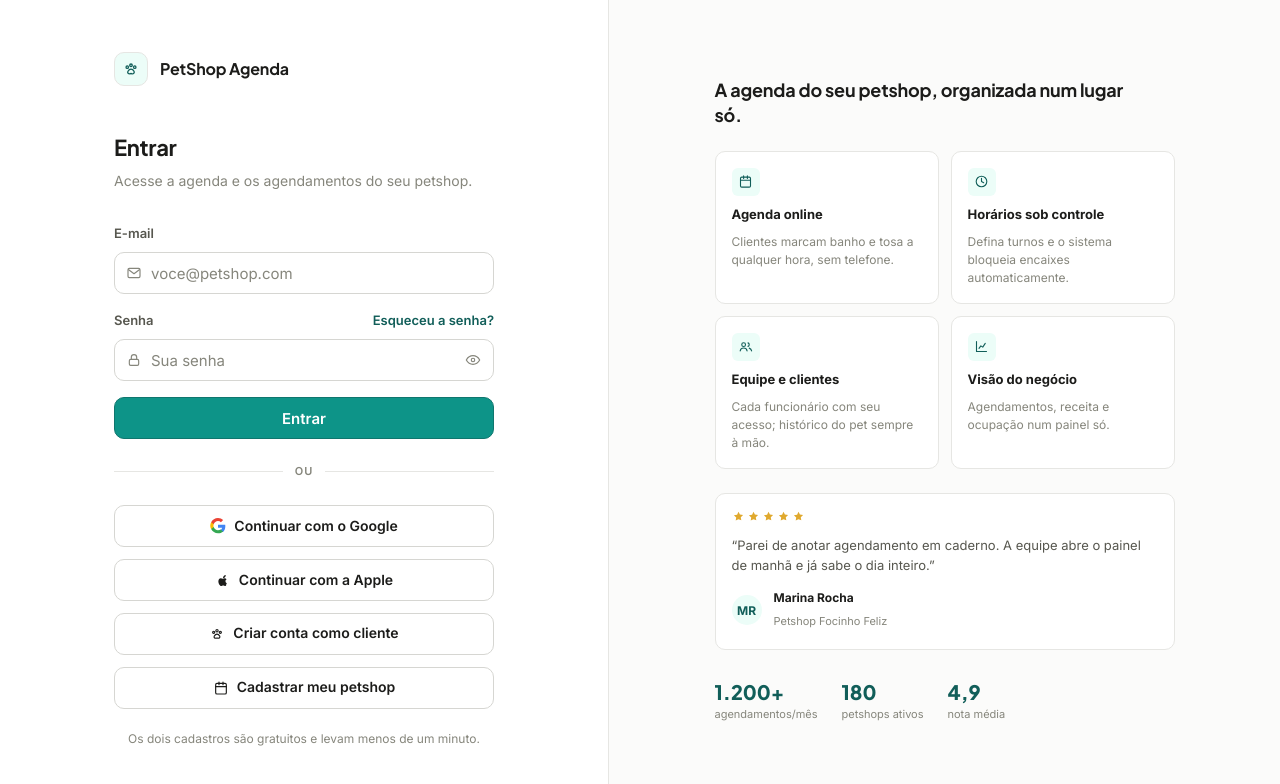
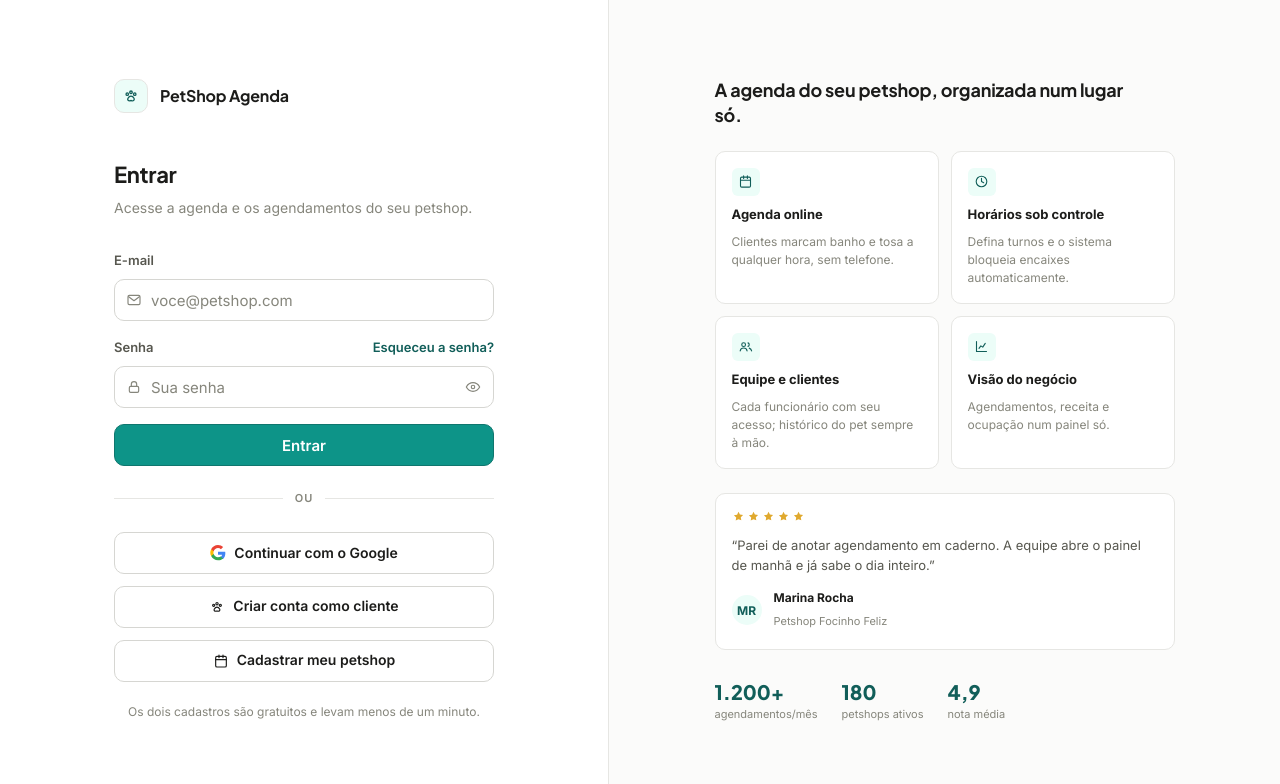
Before and after one commit to BrenoRocha1/SAAS_AGENDAMENTO_PETSHOP, a Next.js app in the folder petshop-app/: page /login in a window 1280 px wide. Shown: the top 784 px of the page. Built offline with nearby package versions, Linux system fonts and the light colour scheme.

Commit message:
fix: remover botao de login Apple mantendo apenas Google

```diff
--- a/petshop-app/src/app/login/page.tsx
+++ b/petshop-app/src/app/login/page.tsx
@@ -76,13 +76,6 @@ function IconGoogle() {
       <path fill="#34A853" d="M12 23c3.1 0 5.7-1 7.6-2.8l-3.7-2.9c-1 .7-2.3 1.1-3.9 1.1-3 0-5.6-2-6.5-4.8H1.7v3C3.6 20.5 7.5 23 12 23Z" />
       <path fill="#FBBC05" d="M5.5 13.6a6.6 6.6 0 0 1 0-4.2v-3H1.7a11 11 0 0 0 0 10.2l3.8-3Z" />
       <path fill="#EA4335" d="M12 4.6c1.7 0 3.2.6 4.4 1.7l3.3-3.3C17.7 1.1 15.1 0 12 0 7.5 0 3.6 2.5 1.7 6.4l3.8 3C6.4 6.6 9 4.6 12 4.6Z" />
-    </svg>
-  )
-}
-function IconApple() {
-  return (
-    <svg viewBox="0 0 24 24" fill="currentColor" aria-hidden="true">
-      <path d="M17.05 20.28c-.98.95-2.05.88-3.08.4-1.09-.5-2.08-.52-3.23 0-1.44.64-2.2.46-3.06-.4C3.79 16.17 4.36 9.53 8.7 9.28c1.23.06 2.09.72 2.81.76.98-.2 1.92-.77 2.98-.7 1.27.1 2.22.6 2.84 1.53-2.6 1.54-1.98 4.93.37 5.87-.47 1.22-.67 1.76-1.27 2.84l-.38.7ZM12.05 9.18c-.14-2.42 1.82-4.5 4.1-4.68.32 2.71-2.44 4.82-4.1 4.68Z" />
     </svg>
   )
 }
@@ -224,11 +217,10 @@ function ErrorBanner({ message }: { message: string }) {
   )
 }
 
-function SecondaryButtons({ googleSlot, appleSlot }: { googleSlot: React.ReactNode; appleSlot: React.ReactNode }) {
+function SecondaryButtons({ googleSlot }: { googleSlot: React.ReactNode }) {
   return (
     <div className="login-secondary-stack">
       {googleSlot}
-      {appleSlot}
       <Link href="/cadastro" className="login-btn-outline">
         <IconPaw />
         Criar conta como cliente
@@ -283,19 +275,6 @@ function LoginFormPane() {
     }
   }
 
-  async function handleApple() {
-    setError(null)
-    setOauthPending(true)
-    const supabase = createClient()
-    const { error: oauthErr } = await supabase.auth.signInWithOAuth({
-      provider: 'apple',
-      options: { redirectTo: `${window.location.origin}/auth/callback` },
-    })
-    if (oauthErr) {
-      setOauthPending(false)
-      setError('Não foi possível conectar com a Apple. Tente novamente.')
-    }
-  }
 
   return (
     <div className="login-form-inner">
@@ -379,17 +358,6 @@ function LoginFormPane() {
             {oauthPending ? 'Conectando...' : 'Continuar com o Google'}
           </button>
         }
-        appleSlot={
-          <button
-            type="button"
-            className="login-btn-outline"
-            onClick={handleApple}
-            disabled={oauthPending}
-          >
-            <IconApple />
-            {oauthPending ? 'Conectando...' : 'Continuar com a Apple'}
-          </button>
-        }
       />
 
       <p className="login-signup-hint">
@@ -441,12 +409,6 @@ function LoginFormFallback() {
             Continuar com o Google
           </button>
         }
-        appleSlot={
-          <button type="button" className="login-btn-outline" disabled>
-            <IconApple />
-            Continuar com a Apple
-          </button>
-        }
       />
 
       <p className="login-signup-hint">
```
Also changed, not shown: petshop-app/src/app/cadastro/lojista/page.tsx (+0 -29 lines), petshop-app/src/app/cadastro/page.tsx (+0 -29 lines).
